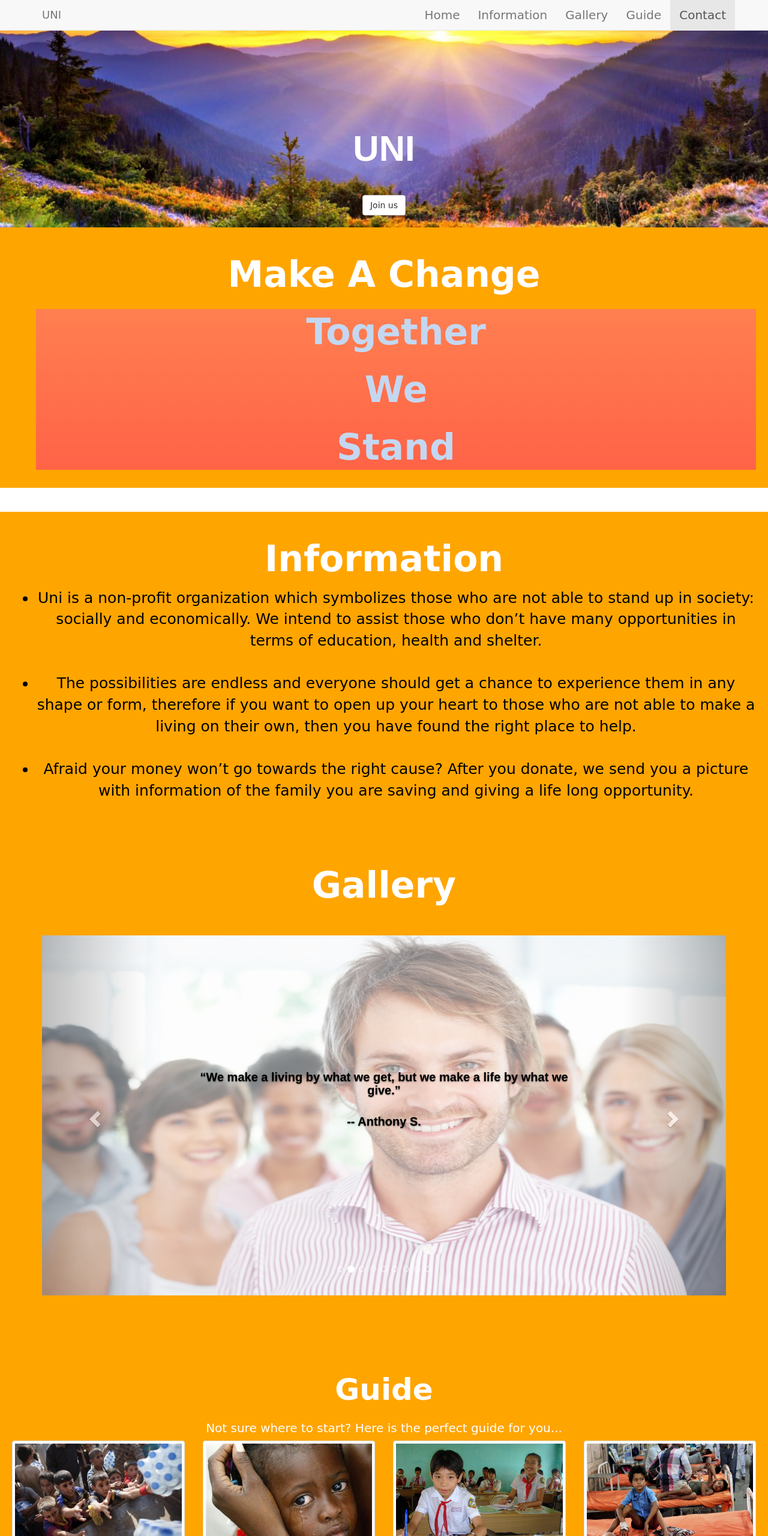
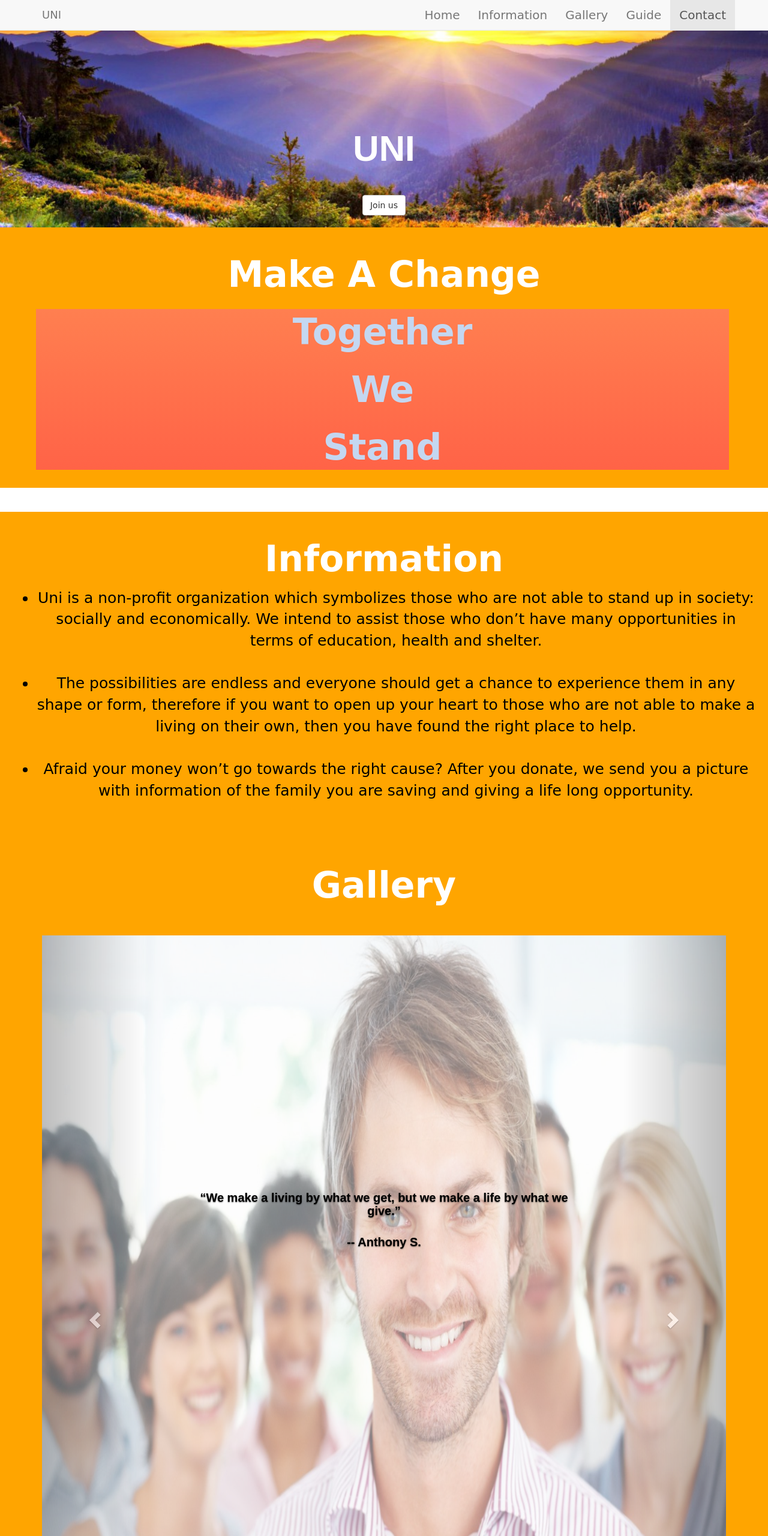
Before and after one commit to biannak6288/uni, a plain HTML site: page index.html in a window 1280 px wide. Shown: the top 2560 px of the page at 60% size. Drawn offline with nearby package versions, Linux system fonts and the light colour scheme.

Commit message:
add margin to splash

```diff
--- a/index.css
+++ b/index.css
@@ -68,9 +68,10 @@ h5 {
 }
 
 #splash {
-    background: linear-gradient( rgb(255,127,80), rgb(255,99,71)), url('images/image-9.jpg') center no-repeat fixed;
-    background-size: cover;
+    background: linear-gradient( rgb(255,127,80), rgb(255,99,71));
+    background: cover;
     text-align: center;
+    margin-right:45px;
 }
 
 .info{
@@ -206,6 +207,7 @@ h5 {
     color: orange;
     font-family:'Rubik Mono One', sans-serif;
     font-size: 20px;
+    text-align: center;
 }
 .row, .row1, .row2, .row3{
 font-family:'Londrina Shadow', cursive ;
@@ -251,18 +253,23 @@ font-size: 20px;
 
  }
  #guide1 {
-    font-family: 'Rubik Mono One';
+    font-family: 'Londrina Shadow', cursive;
     color: black;
+    font-size:25px;
 }
 #vtitle {
     text-align: center;
-    font-size: 20px;
+    font-size: 30px;
     font-family: 'Londrina Shadow', cursive;
 }
 
 #rtitle {
     padding-top: 10px;
     text-align: center;
-    font-size: 50px;
+    font-size: 60px;
     font-family: 'Londrina Shadow', cursive;
 }
+.carousel-inner .item img {
+    height: 1270px;
+    opacity:0.5;
+  }
```
